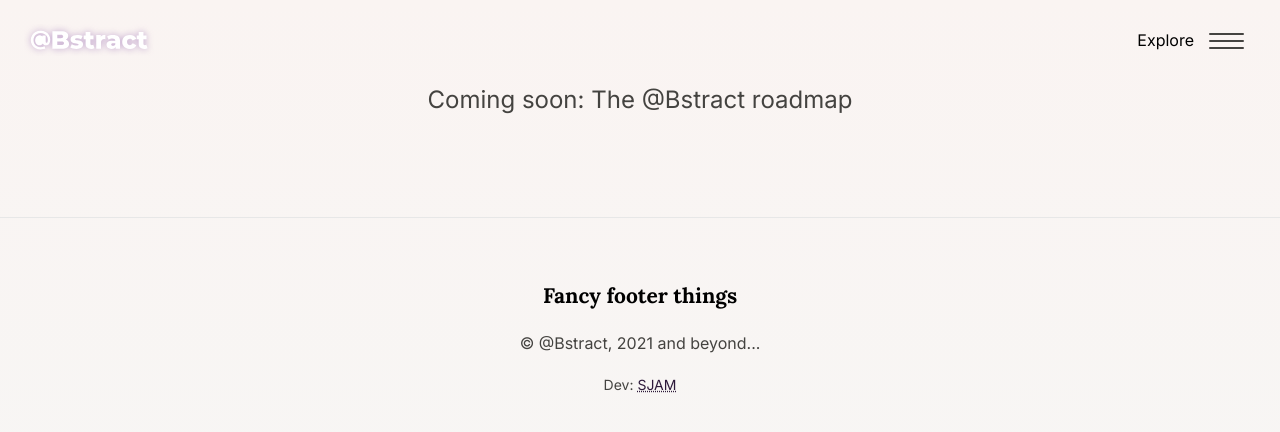
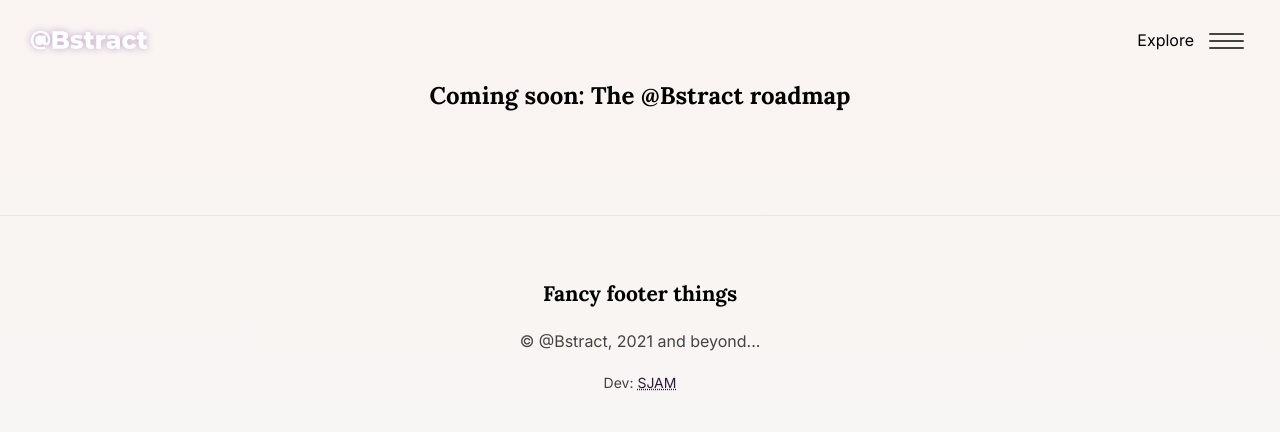
Before and after one commit to Bstract/Bstract, a Jekyll site: the page built from roadmap.html, in a window 1280 px wide. Shown: the top 432 px of the page. Built offline with Jekyll 4.4.1, drawn with Linux system fonts in a browser that asks for light colours; nearby versions of some CDN libraries.

Commit message:
LIttle changes

```diff
--- a/_sass/_style.scss
+++ b/_sass/_style.scss
@@ -191,6 +191,7 @@
     flex-wrap: wrap;
     @include for-tablet-landscape-up {
       justify-content: space-between;
+      flex-wrap: nowrap;
     };
   }
   .img-wrapper {
@@ -327,7 +328,6 @@
   };
 }
 
-
 #theoriginals {
   background-color: #fff;
   background: linear-gradient(#fde7ea, #f1f1f9);
--- a/roadmap.html
+++ b/roadmap.html
@@ -1,11 +1,11 @@
 ---
 layout: default
 body_id: roadmap
-permalink: /roadmap
+permalink: /roadmap/
 ---
 
 <div class="container">
   <div class="hero">
-    <p class="lead editable">Coming soon: The @Bstract roadmap</p>
+    <h2 class="lead editable">Coming soon: The @Bstract roadmap</h2>
   </div>
 </div>
```
Also changed, not shown: 3 other files.
